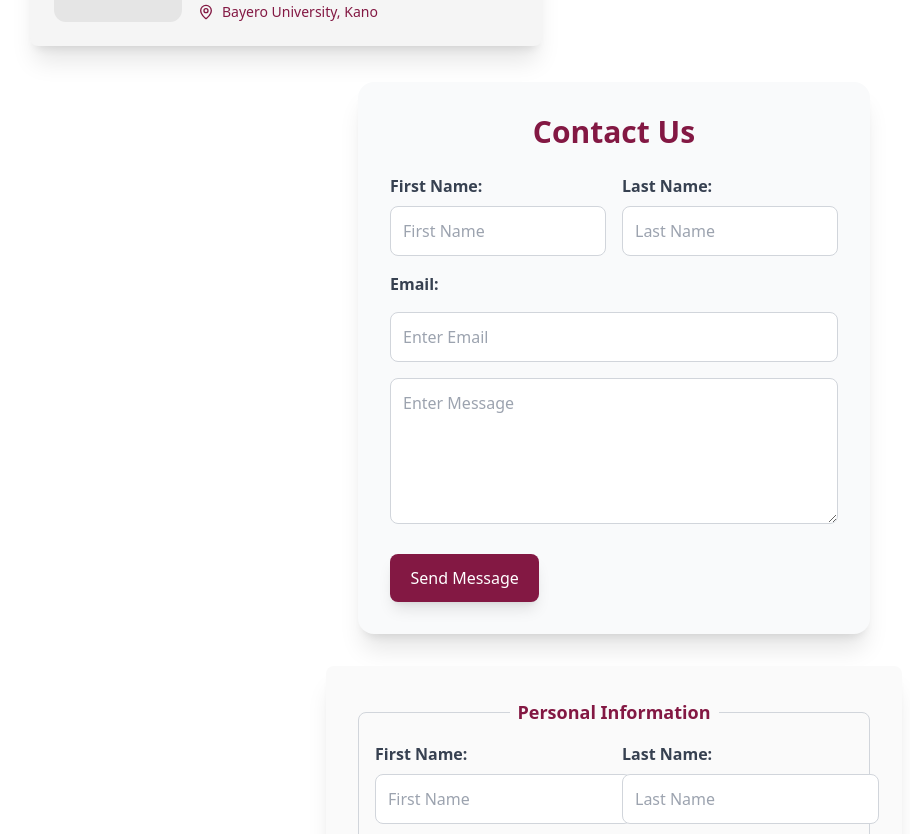
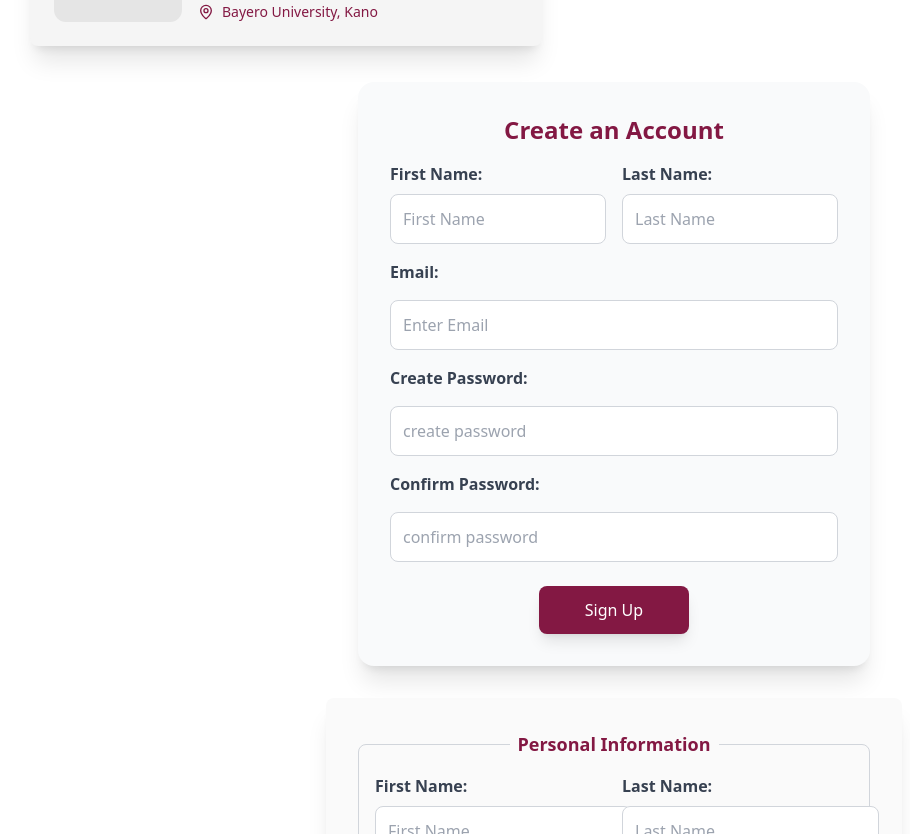
Before and after one commit to Anonymous-nerds/spiralevent-app, a React (Vite) app: page /sample in a window 1280 px wide. Shown: the part 494-1328 px from the top of the page, without its empty margins (26-936 px from the left). Built offline with nearby package versions, Linux system fonts and the light colour scheme.

Commit message:
register page modified

```diff
--- a/src/components/ui/contactForm.jsx
+++ b/src/components/ui/contactForm.jsx
@@ -1,12 +1,22 @@
 import React from "react";
+import logo from '../../assets/spiraleE4.png'
 
 const contactForm = () => {
   return (
     <div>
       <form className="max-w-lg mx-auto bg-gray-50 rounded-2xl shadow-xl m-8 p-8">
-        <h2 className="text-3xl font-bold mb-6 text-center text-pink-900">
-          Contact Us
+        {/* <h3 className="text-3xl md:text-4xl font-bold flex gap-3 text-gray-800 mb-2">
+          <img src={logo} alt="" className="h-10" />{" "}
+          <span>
+            Spiral
+            <span className="text-pink-900">Event</span>
+          </span>
+        </h3> */}
+
+        <h2 className="text-2xl font-bold mb-4 text-pink-900 flex justify-center">
+          Create an Account
         </h2>
+
         <div className="space-y-4">
           <div className="grid md:grid-cols-2 gap-4">
             <div>
@@ -36,17 +46,28 @@ const contactForm = () => {
             placeholder="Enter Email"
             className="w-full border border-gray-300 rounded-lg p-3 focus:ring-2 focus:ring-pink-900 focus:outline-none"
           />
-          <textarea
-            placeholder="Enter Message"
-            rows="5"
+          <label className="block text-gray-700 font-bold mb-2">
+            Create Password:
+          </label>
+          <input
+            type="password"
+            placeholder="create password"
             className="w-full border border-gray-300 rounded-lg p-3 focus:ring-2 focus:ring-pink-900 focus:outline-none"
-          ></textarea>
+          />
+          <label className="block text-gray-700 font-bold mb-2">
+            Confirm Password:{" "}
+          </label>
+          <input
+            type="password"
+            placeholder="confirm password"
+            className="w-full border border-gray-300 rounded-lg p-3 focus:ring-2 focus:ring-pink-900 focus:outline-none"
+          />
         </div>
         <button
           type="submit"
-          className="w-1/3 mx-auto mt-6 bg-pink-900 text-white py-3 rounded-lg hover:bg-pink-700 hover:scale-105 shadow-lg transition-transform duration-300"
+          className="w-1/3 mx-auto mt-6 bg-pink-900 text-white py-3 rounded-lg flex justify-center hover:bg-pink-700 hover:scale-105 shadow-lg transition-transform duration-300"
         >
-          Send Message
+          Sign Up
         </button>
       </form>
     </div>
--- a/src/pages/Register/Register.jsx
+++ b/src/pages/Register/Register.jsx
@@ -1,7 +1,24 @@
-import React from "react";
+import React from 'react'
+import heroimg from '../../assets/register.svg';
+import logo from '../../assets/spiraleE4.png'
+import Pif from '../../components/ui/contactForm'
 
 const Register = () => {
-  return <div>Register</div>;
-};
+  return (
+    <div className="h-screen w-full flex flex-col lg:flex-row">
+      <div className="w-full h-screen lg:w-1/2 p-6 md:p-12 bg-neutral-100 flex items-center justify-center">
+        <div className="w-full max-w-md">
+          <Pif/>
 
-export default Register;
+        </div>
+      </div>
+
+
+      <div className="hidden lg:block lg:w-1/2 h-screen">
+        <img src={heroimg} alt="Event" className="w-full h-full object-cover" />
+      </div>
+    </div>
+  );
+}
+
+export default Register
```
Also changed, not shown: src/assets/register.svg (added).
